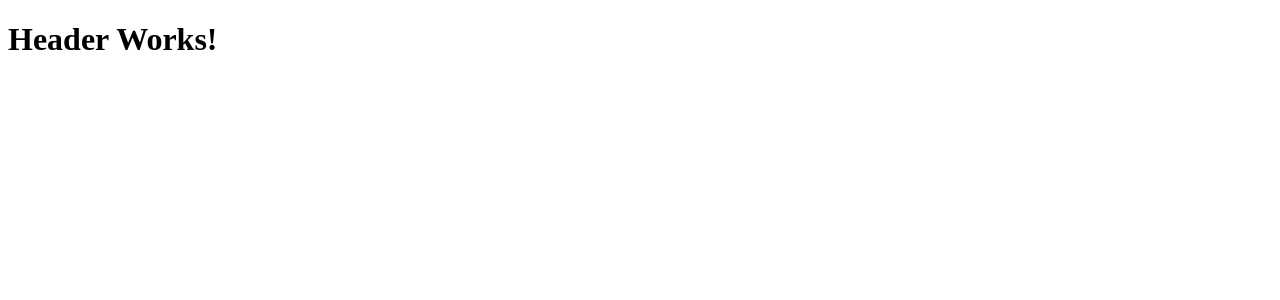
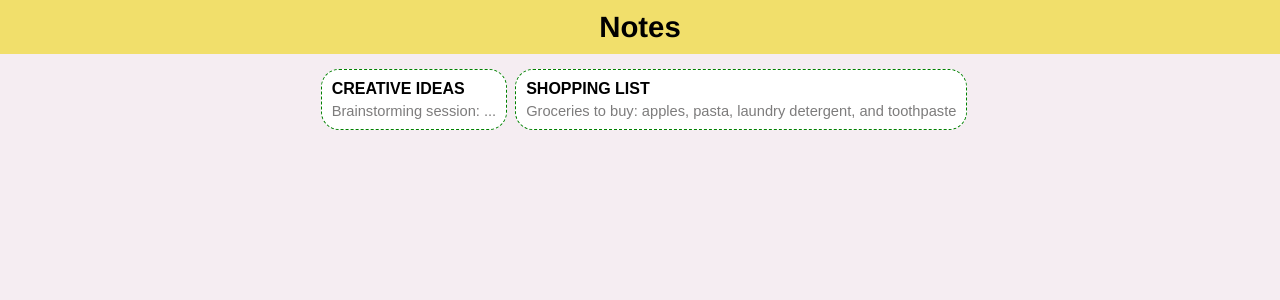
Before and after one commit to k-f-m/angular-notes-app, an Angular app: page / in a window 1280 px wide. Shown: the top 300 px of the page. Built offline with nearby package versions, Linux system fonts and the light colour scheme.

Commit message:
Add style and display notes

```diff
--- a/src/app/app.component.html
+++ b/src/app/app.component.html
@@ -1 +1,2 @@
 <app-header />
+<app-notes-display />
--- a/src/app/app.component.ts
+++ b/src/app/app.component.ts
@@ -2,11 +2,12 @@ import { Component } from '@angular/core';
 import { CommonModule } from '@angular/common';
 import { RouterOutlet } from '@angular/router';
 import { HeaderComponent } from './header/header.component';
+import { NotesDisplayComponent } from './notes-display/notes-display.component';
 
 @Component({
   selector: 'app-root',
   standalone: true,
-  imports: [CommonModule, RouterOutlet, HeaderComponent],
+  imports: [CommonModule, RouterOutlet, HeaderComponent, NotesDisplayComponent],
   templateUrl: './app.component.html',
   styleUrl: './app.component.css'
 })
--- a/src/app/header/header.component.css
+++ b/src/app/header/header.component.css
@@ -0,0 +1,7 @@
+h1 {
+  background-color: #f1df6b;
+  margin: 0;
+  padding: 10px;
+  text-align: center;
+  font-size: 22pt;
+}
--- a/src/app/header/header.component.ts
+++ b/src/app/header/header.component.ts
@@ -6,7 +6,7 @@ import { Component } from '@angular/core';
   imports: [],
   template: `
     <h1>
-      Header Works!
+      Notes
     </h1>
   `,
   styleUrl: './header.component.css'
--- /dev/null
+++ b/src/app/notes-display/notes-display.component.css
@@ -0,0 +1,25 @@
+.notes {
+  display: flex;
+  justify-content: center;
+  align-items: center;
+  max-width: auto;
+  margin: 0 auto;
+  padding-left: 15px;
+}
+.notes li {
+  margin-bottom: 20px;
+  margin-left: 8px;
+  list-style: none;
+  padding: 0px;
+  background-color: #ffffff;
+  border-radius: 18px;
+  text-align: left;
+}
+button {
+  width: 100%;
+  border: thin dashed green;
+  border-radius: 18px;
+  background: none;
+  padding: 10px;
+  cursor: pointer;
+}
--- /dev/null
+++ b/src/app/notes-display/notes-display.component.html
@@ -0,0 +1,12 @@
+<div class="canva">
+  <ul class="notes">
+    @for (note of notes; track $index) {
+    <li>
+      <button (click)="showText(note.text)">
+        <span class="note-title">{{ note.title }}</span>
+        <span class="note-text">{{ note.text }}</span>
+      </button>
+    </li>
+    }
+  </ul>
+</div>
--- /dev/null
+++ b/src/app/notes-display/notes-display.component.ts
@@ -0,0 +1,17 @@
+import { Component } from '@angular/core';
+import { NOTES } from '../../notes';
+
+@Component({
+  selector: 'app-notes-display',
+  standalone: true,
+  imports: [],
+  templateUrl: './notes-display.component.html',
+  styleUrl: './notes-display.component.css'
+})
+export class NotesDisplayComponent {
+  notes = NOTES;
+
+  showText(text: string) {
+    alert(text);
+  }
+}
--- a/src/styles.css
+++ b/src/styles.css
@@ -1 +1,29 @@
 /* You can add global styles to this file, and also import other style files */
+html,
+body {
+  padding: 0;
+  margin: 0;
+  background-color: #f5edf2;
+  font-family: Helvetica, sans-serif;
+}
+.canva {
+  text-align: center;
+  margin: 0 auto;
+  padding: 15px;
+  padding-left: 0px;
+}
+.note-title {
+  display: block;
+  text-align: left;
+  font-weight: bold;
+  margin-bottom: 5px;
+  text-transform: uppercase;
+  font-size: 12pt;
+  color: #000;
+}
+.note-text {
+  display: block;
+  text-align: left;
+  color: rgb(125, 124, 124);
+  font-size: 11pt;
+}
```
Also changed, not shown: 1 other file (tests, documents, lock files or other folders).
